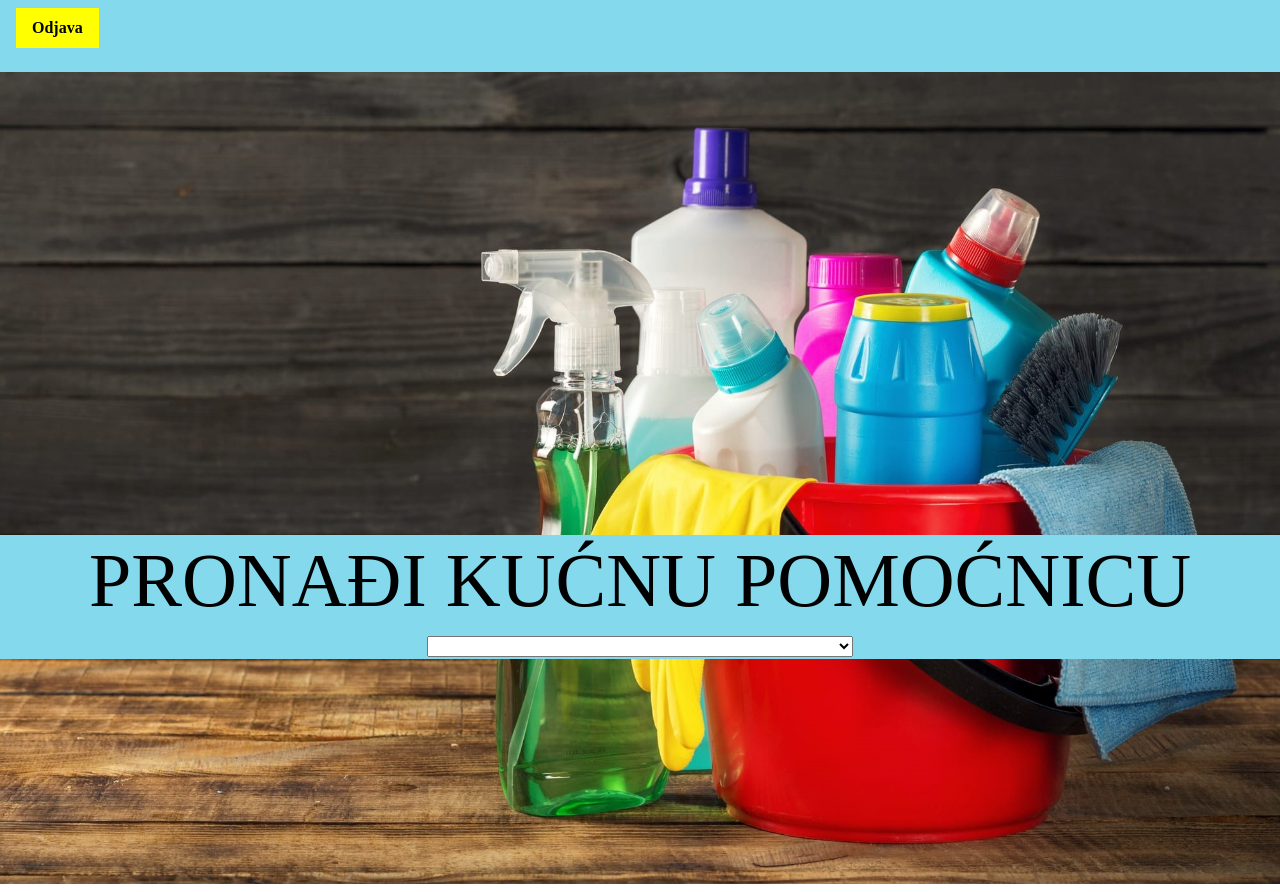
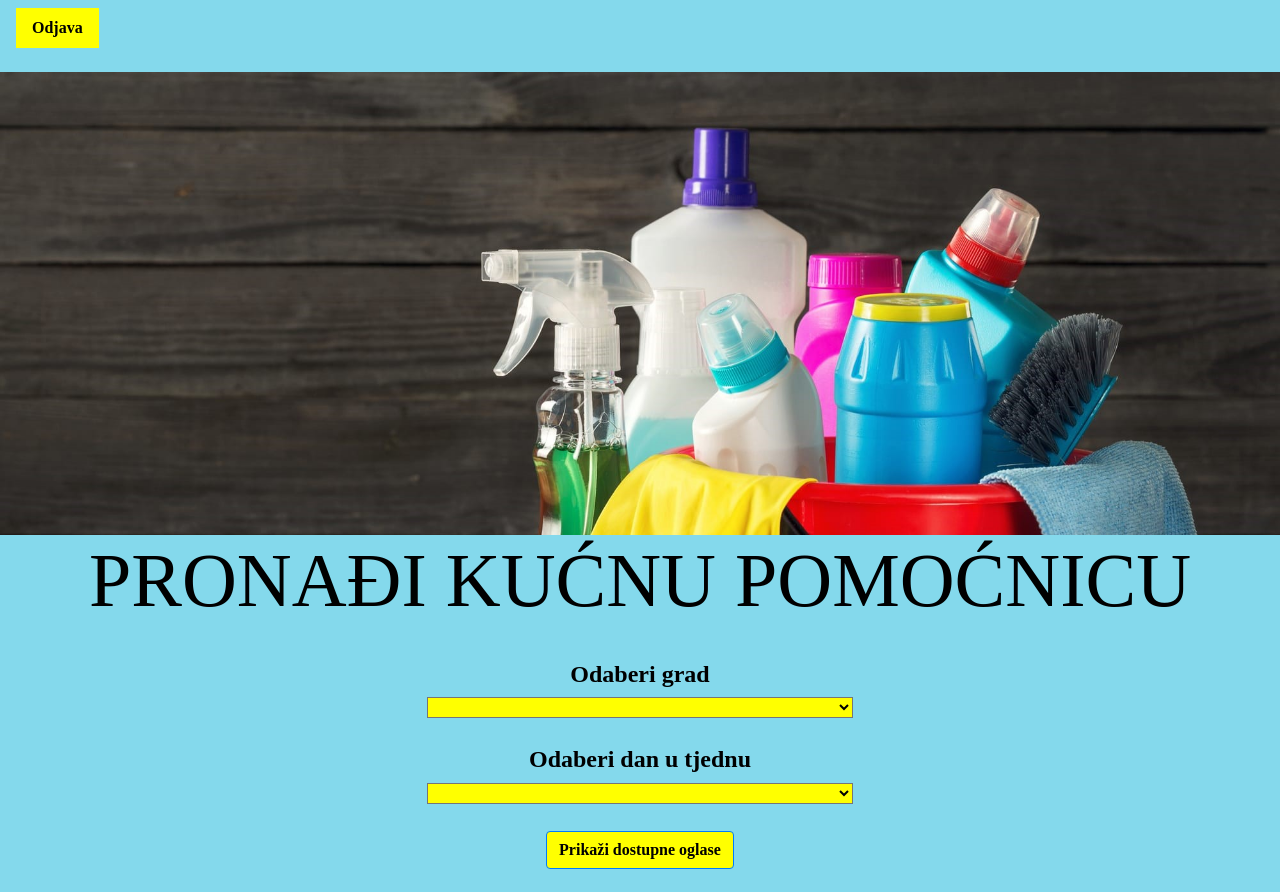
Before and after one commit to Gordana1508/PI-pronadikucnupomocnicu, a Vue app: page /Pretraga in a window 1280 px wide. Shown: the top 892 px of the page. Built offline with nearby package versions, Linux system fonts and the light colour scheme.

Commit message:
Rad na aplikaciji

```diff
--- a/src/views/Pretraga.vue
+++ b/src/views/Pretraga.vue
@@ -12,17 +12,32 @@
         <img src="@/assets/slika1.jpg" class="img-fluid">
         <h1>PRONAĐI KUĆNU POMOĆNICU</h1>
         <div>
-        <select v-model="grad" class="col-md-4" aria-label="Odaberi grad">
-            <option selected>Odaberi grad</option>
+            <div class="divider"></div>
+        <h4>Odaberi grad</h4>
+        <select v-model="grad" class="col-md-4">
             <option value="slavonskibrod">Slavonski Brod</option>
             <option value="osijek">Osijek</option>
             <option value="pozega">Požega</option>
             <option value="novagradiska">Nova Gradiška</option>
             <option value="dakovo">Đakovo</option>
         </select>
+            <div class="divider"></div>
+        <h4>Odaberi dan u tjednu</h4>
+        <select v-model="dan" class="col-md-4">
+            <option value="ponedjeljak">Ponedjeljak</option>
+            <option value="utorak">Utorak</option>
+            <option value="srijeda">Srijeda</option>
+            <option value="cetvrtak">Četvrtak</option>
+            <option value="petak">Petak</option>
+            <option value="subota">Subota</option>
+        </select>
+        <div class="divider"></div>
+        <button type="button" class="btn btn-primary">Prikaži dostupne oglase</button>
+        <div class="divider"></div>
         </div>
         <img src="@/assets/slika3.jpg" class="img-fluid">
     </div>
+
 </template>
 
 <script>
@@ -61,5 +76,26 @@ h1 {
     font-weight: bold;
 }
 
+.divider{
+    height: 25px;
+}
 
+.col-md-4{
+    background-color: yellow;
+    color:black;
+    font-family: 'Times New Roman';
+    font-weight: bold;
+}
+
+h4 {
+    color:black;
+    font-family: 'Times New Roman';
+    font-weight: bold;
+}
+.btn {
+    background-color: yellow;
+    font-family: 'Times New Roman';
+    font-weight: bold;
+    color:black;
+}
 </style>
```
Also changed, not shown: 1 other file (tests, documents, lock files or other folders).
